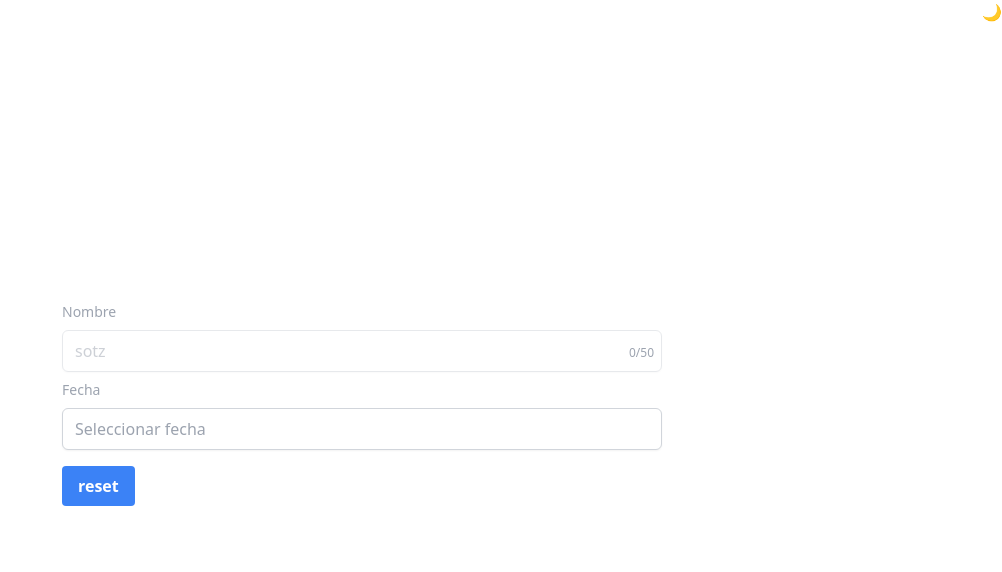
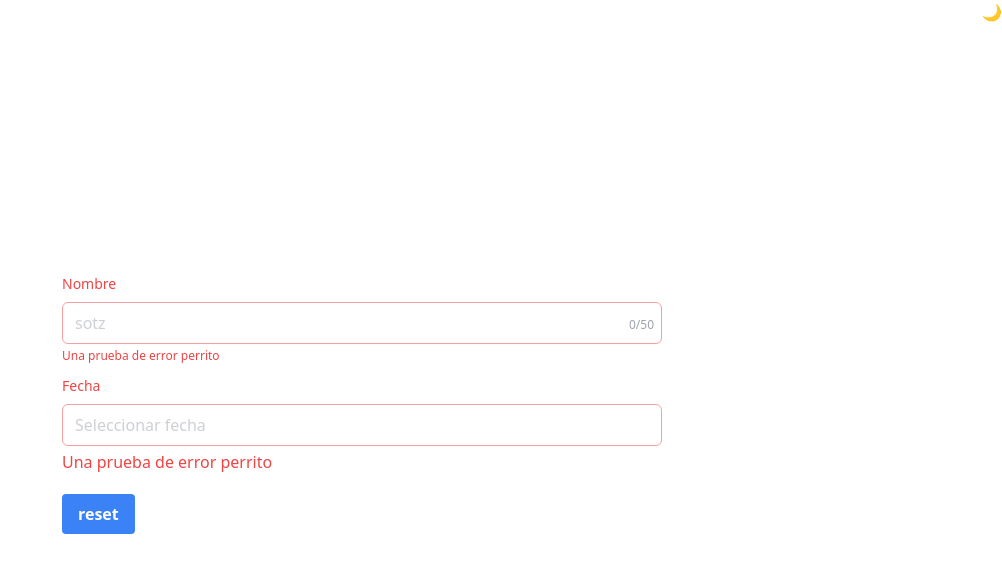
Before and after one commit to CristopherPaiz/CRPONENTS, a React (Vite) app: page / in a window 1280 px wide. Shown: the top 572 px of the page, without its empty margins (278-1280 px from the left). Built offline with nearby package versions, Linux system fonts and the light colour scheme.

Commit message:
Refactor CRInput and CRDate components to improve error handling and styling

```diff
--- a/src/components/UI/CRDate.jsx
+++ b/src/components/UI/CRDate.jsx
@@ -241,12 +241,12 @@ const CRDate = ({ locale = "es", title, setValue, value, defaultValue, disabled
         placeholder={placeholder ? placeholder : locale === "es" ? "Seleccionar fecha" : "Select date"}
         className={`bg-white dark:bg-neutral-800/50 text-black dark:text-white block w-full px-3 py-2 border border-gray-300 dark:border-gray-500 rounded-md shadow-sm focus:outline-none focus:ring-indigo-500 focus:border-indigo-500 ${
           disabled
-            ? "bg-neutral-200 cursor-not-allowed text-black/50 dark:bg-neutral-800/50 dark:text-white/30 dark:border-gray-300/20 "
+            ? "bg-white cursor-not-allowed text-black/50 dark:bg-neutral-800/50 dark:text-white/50 dark:border-gray-300/20  opacity-50"
             : "cursor-pointer"
-        } ${error ? "border-red-500 bg-red-100 text-red-500 dark:text-red-400" : "text-black"}`}
+        } ${error ? "border-red-500 text-red-500 dark:text-red-400" : "text-black"}`}
         disabled={disabled}
       />
-      {error && <p className="text-base text-red-500 dark:text-red-400 mt-1">{error}</p>}
+      {error && <p className="text-base text-red-500 dark:text-red-400 my-1">{error}</p>}
 
       {isPopupOpen && (
         <div
--- a/src/components/UI/CRInput.jsx
+++ b/src/components/UI/CRInput.jsx
@@ -82,7 +82,7 @@ const CRInput = ({ title, className, type, placeholder, maxLength, disabled, set
         )}
       </div>
       {/* Show error message below the input */}
-      {error && <p className="text-xs text-red-500 dark:text-red-400 mt-1">{error}</p>}
+      {error && <p className="text-xs text-red-500 dark:text-red-400 my-1">{error}</p>}
     </div>
   );
 };
--- a/src/components/views/App.jsx
+++ b/src/components/views/App.jsx
@@ -17,8 +17,8 @@ const App = () => {
           {theme === "light" ? "🌙" : "☀️"}
         </button>
 
-        <CRInput title="Nombre" placeholder="sotz" setValue={setPrueba} disabled reset={resetear} maxLength={50} />
-        <CRDate title="Fecha" setValue={setPrueba} reset={resetear} disabled />
+        <CRInput title="Nombre" placeholder="sotz" setValue={setPrueba} disabled error="Una prueba de error perrito" reset={resetear} maxLength={50} />
+        <CRDate title="Fecha" setValue={setPrueba} reset={resetear} disabled error="Una prueba de error perrito" />
 
         {/* ############# PARA LAS PRUEBAS ############# */}
 
```
